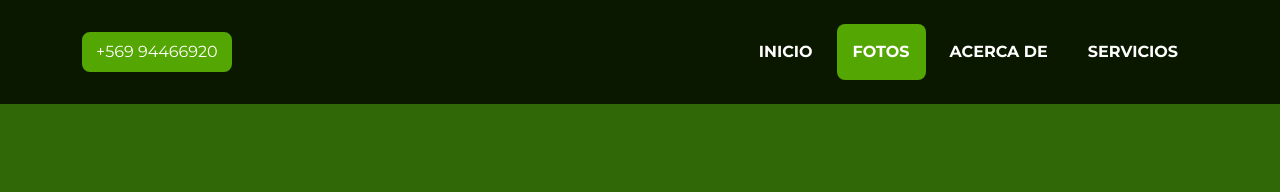
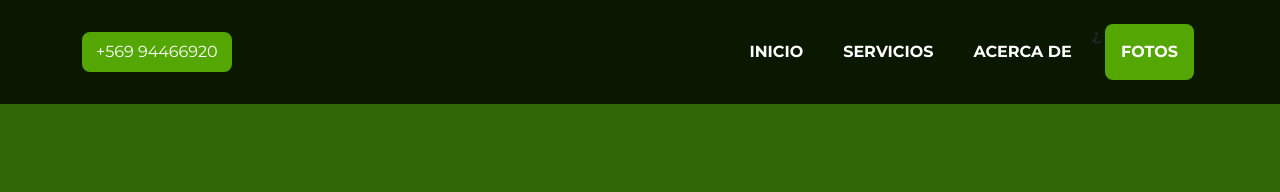
Before and after one commit to frankydtaibo/gruas_antinao, a plain HTML site: page index.html in a window 1280 px wide. Shown: the top 192 px of the page. Drawn offline with nearby package versions, Linux system fonts and the light colour scheme.

Commit message:
Cambio de orden de menu

```diff
--- a/index.html
+++ b/index.html
@@ -31,9 +31,10 @@
                 <div class="collapse navbar-collapse" id="navbarResponsive">
                     <ul class="navbar-nav ms-auto">
                         <li class="nav-item mx-0 mx-lg-1"><a class="nav-link py-3 px-0 px-lg-3 rounded" href="#page-top">Inicio</a></li>
+                        <li class="nav-item mx-0 mx-lg-1"><a class="nav-link py-3 px-0 px-lg-3 rounded" href="#portfolio">Servicios</a></li>
+                        <li class="nav-item mx-0 mx-lg-1"><a class="nav-link py-3 px-0 px-lg-3 rounded" href="#about">Acerca de</a></li>¿
                         <li class="nav-item mx-0 mx-lg-1"><a class="nav-link py-3 px-0 px-lg-3 rounded" href="#contact">Fotos</a></li>
-                        <li class="nav-item mx-0 mx-lg-1"><a class="nav-link py-3 px-0 px-lg-3 rounded" href="#about">Acerca de</a></li>
-                        <li class="nav-item mx-0 mx-lg-1"><a class="nav-link py-3 px-0 px-lg-3 rounded" href="#portfolio">Servicios</a></li>
+
                     </ul>
                 </div>
             </div>
```
